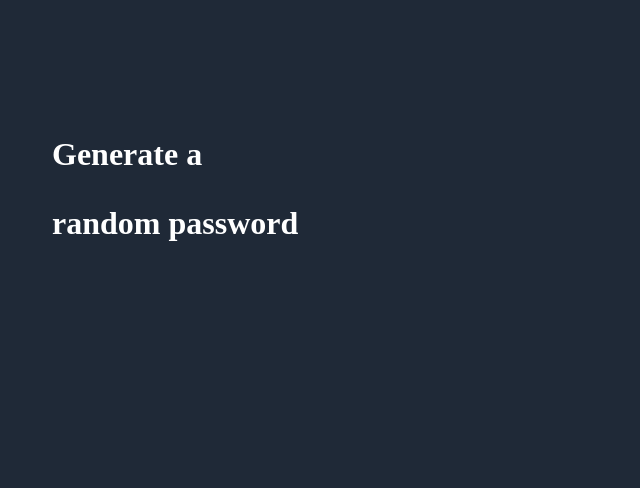
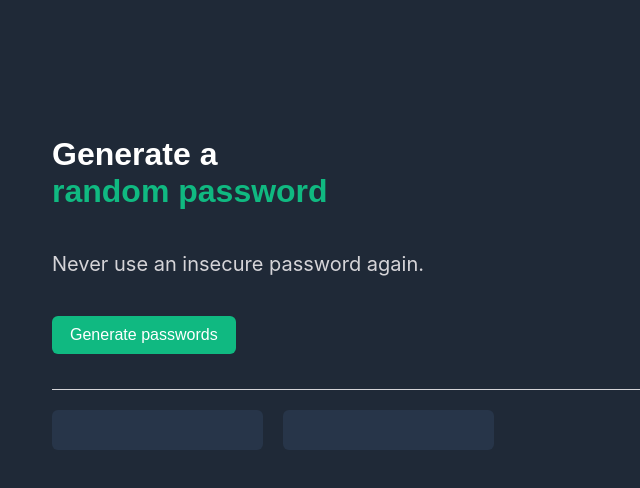
Before and after one commit to till-valhaalla/passwordGenerator, a website built with Vite: page PasswordGenerator/index.html in a window 1280 px wide. Shown: the whole page, without its empty margins (0-640 px from the left). Built offline with nearby package versions, Linux system fonts and the light colour scheme.

Commit message:
Changes to button and styles

```diff
--- a/PasswordGenerator/index.css
+++ b/PasswordGenerator/index.css
@@ -1,10 +1,72 @@
 body {
+    margin-left: 52px;
     margin: 0;
     background-color: #1F2937;
+    display: flex;
+    flex-direction: column;
+    font-family: Karla, sans-serif;
 }
 .container {
     display: flex;
     margin-left: 52px;
     margin-top: 115px;
     color: white;
+    flex-direction: column;
+
 }
+.password {
+    display: flex;
+    flex-wrap: wrap;
+    margin-top: 20px;
+    margin-left: 52px;
+    margin-right: 52px;
+
+}
+p{
+    color:#D5D4D8;
+    font-family: Inter, sans-serif;
+    font-weight: 400;
+    font-size: 20px;
+}
+button {
+    background-color: #10B981;
+    color: white;
+    border: none;
+    padding: 10px 18px;
+    font-size: 16px;
+    cursor: pointer;
+    border-radius: 6px;
+    margin-bottom:35px;
+}
+#separator {
+     flex-basis: 100%;
+    height: 1px;
+    background-color: #D5D4D8;
+    margin: 0;
+}
+.passwordfields{
+    display: flex;
+    flex-direction: row;
+    row-gap: 10px;
+    margin-left: 52px;
+    margin-top: 20px;
+}
+#password1,  #password2{
+    background-color: #273549;
+    width:211px;
+    height: 40px;
+    border:#273549;
+    margin-right: 20px;
+    color: #55F991;
+    padding:4px 12px;
+    border-radius: 6px;
+
+
+}
+#password1:focus, #password2:focus {
+    outline: none;
+    border: 2px solid #10B981;
+}
+#color{
+    color:#10B981;
+}
--- a/PasswordGenerator/index.html
+++ b/PasswordGenerator/index.html
@@ -4,9 +4,18 @@
     </head>
     <body>
         <div Class="container">
-            <h1>Generate a <p>random password</p></h1>
+            <h1>Generate a <br><strong id="color">random password</strong></h1>
+            <p>Never use an insecure password again.</p>
         </div>
+       <div class="password">
+        <button id="generate">Generate passwords</button>
+        <div id="separator"></div>
+       </div>
+       <div class="passwordfields">
+        <input type="text" id="password1" >
+        <input type="text" id="password2" >
 
+       </div>
         <script src="index.js"></script>
     </body>
 </html>
```
Also changed, not shown: 1 other file.
